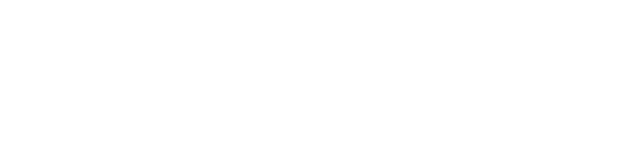
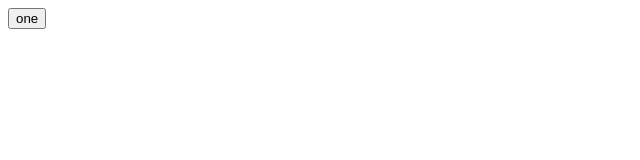
Before and after one commit to yiniyini/project-one, a plain HTML site: page index.html in a window 1280 px wide. Shown: the full height of the page, 0-640 px from the left. Drawn offline with Linux system fonts and the light colour scheme.

Commit message:
second commit

```diff
--- a/index.html
+++ b/index.html
@@ -3,5 +3,6 @@
 	<head>
 		<title>ProjectOne</title>
 	</head>
+	<button>one</button>
 	<body></body>
 </html>
```
